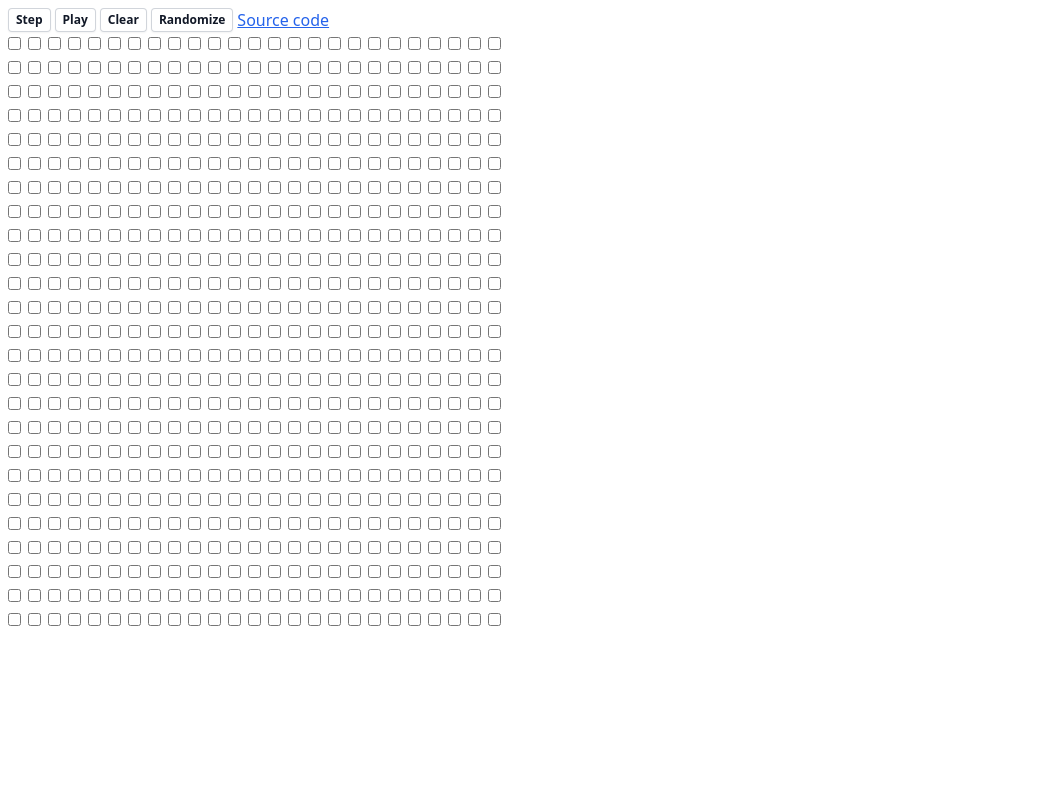
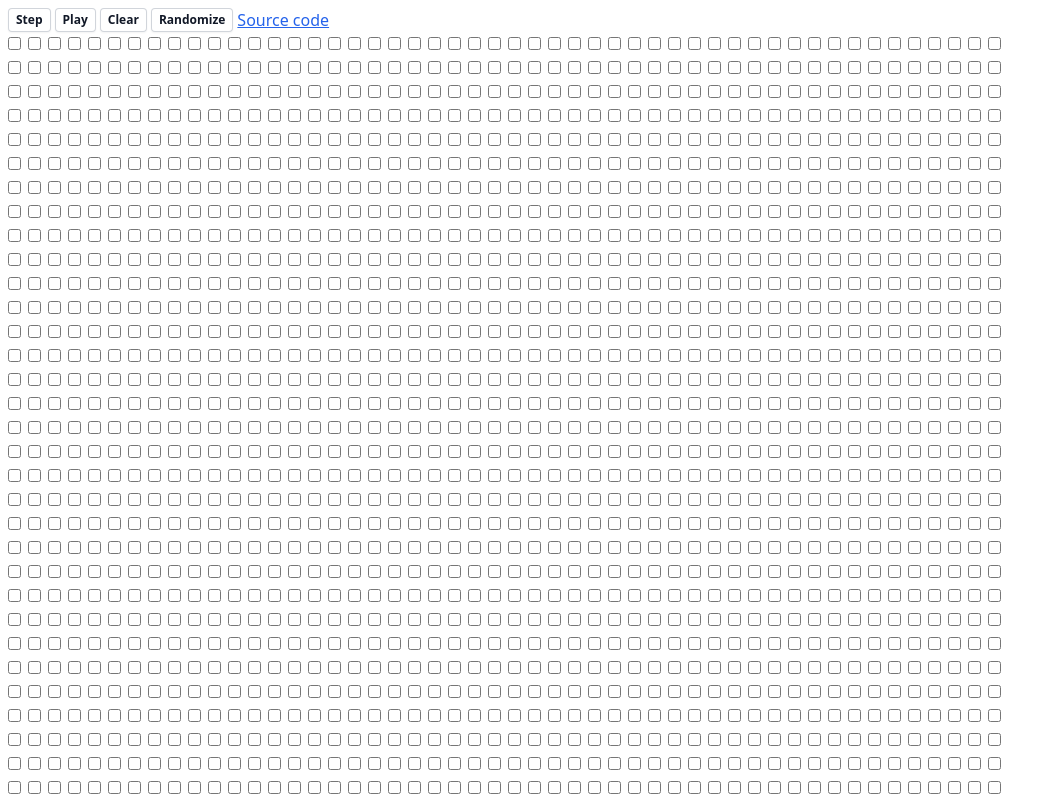
Before and after one commit to ahuth/checkbox-life, a React (Vite) app: page / in a window 1280 px wide. Shown: the top 800 px of the page, without its empty margins (0-1056 px from the left). Built offline with nearby package versions, Linux system fonts and the light colour scheme.

Commit message:
Double the size

```diff
--- a/src/components/App.tsx
+++ b/src/components/App.tsx
@@ -36,7 +36,7 @@ export default function App() {
           Source code
         </a>
       </div>
-      <ol className="grid grid-cols-[repeat(25,20px)]">
+      <ol className="grid grid-cols-[repeat(50,20px)]">
         {state.values.map((value, i) => {
           return (
             <li key={i}>
--- a/src/reducer.ts
+++ b/src/reducer.ts
@@ -2,7 +2,7 @@ import {step} from './step';
 
 export const initialState = {
   playing: false,
-  values: new Array<number>(25 * 25).fill(0),
+  values: new Array<number>(50 * 50).fill(0),
 };
 
 type Action =
```
